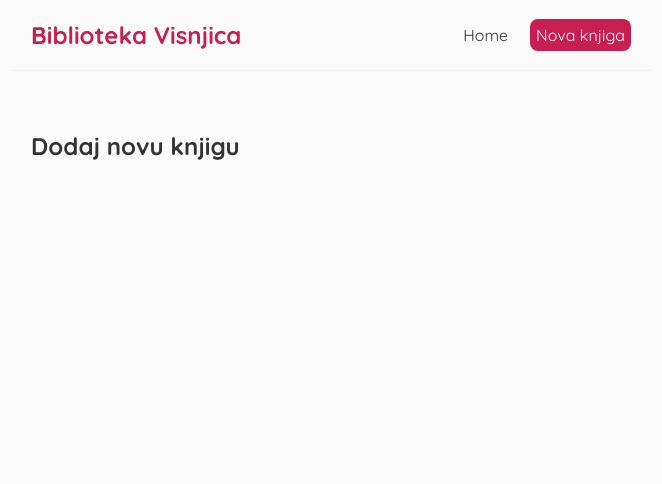
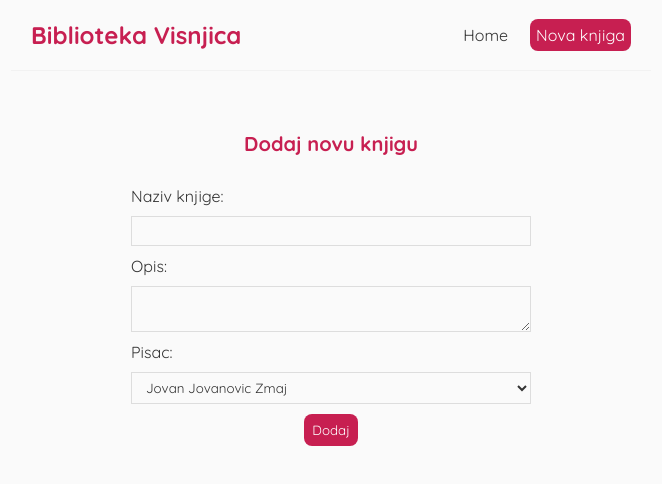
Before and after one commit to nnatasa/iteh-react, a React (Create React App) app: page /create in a window 1280 px wide. Shown: the top 484 px of the page, without its empty margins (309-971 px from the left). Built offline with nearby package versions, Linux system fonts and the light colour scheme.

Commit message:
dodato dodajKnjigu

```diff
--- a/src/App.js
+++ b/src/App.js
@@ -3,6 +3,7 @@
 import {BrowserRouter as Router, Route, Switch} from 'react-router-dom';
 import Create from './components/Create';
 import BookDetails from './components/BookDetails';
+import React, {Component} from 'react';
 
 
 function App() {
--- a/src/components/BookDetails.jsx
+++ b/src/components/BookDetails.jsx
@@ -1,4 +1,5 @@
 import { useParams } from "react-router-dom/cjs/react-router-dom.min";
+import React, {Component} from 'react';
 
 const BookDetails = () => {
 
--- a/src/components/Books.jsx
+++ b/src/components/Books.jsx
@@ -1,4 +1,4 @@
-import React from 'react';
+import React, {Component} from 'react';
 import { BrowserRouter as Router, Link } from 'react-router-dom';
 
 const Books = ({books, handleDelete}) => {
--- a/src/components/Create.jsx
+++ b/src/components/Create.jsx
@@ -1,9 +1,47 @@
+import React, {Component} from 'react';
+
+import { useState } from "react";
+
 const Create = () => {
-    return (
-        <div className="create">
-            <h2>Dodaj novu knjigu</h2>
-        </div>
-     );
+  const [title, setTitle] = useState('');
+  const [description, setDescription] = useState('');
+  const [author, setAuthor] = useState('mario');
+
+  const handleSubmit = (e) => {
+    e.preventDefault();
+    const book = {title, description, author};
+
+  }
+  return (
+    <div className="create">
+      <h2>Dodaj novu knjigu</h2>
+      <form onSubmit={handleSubmit}>
+        <label>Naziv knjige:</label>
+        <input
+          type="text"
+          required
+          value={title}
+          onChange={(e) => setTitle(e.target.value)}
+        />
+        <label>Opis:</label>
+        <textarea
+          required
+          value={description}
+          onChange={(e) => setDescription(e.target.value)}
+        ></textarea>
+        <label>Pisac:</label>
+        <select
+          value={author}
+          onChange={(e) => setAuthor(e.target.value)}
+        >
+        <option value="jjzmaj">Jovan Jovanovic Zmaj</option>
+          <option value="ivoandric">Ivo Andric</option>
+          <option value="mesaselimovic">Mesa Selimovic</option>
+        </select>
+        <button>Dodaj</button>
+      </form>
+    </div>
+  );
 }
 
 export default Create;
--- a/src/components/Home.jsx
+++ b/src/components/Home.jsx
@@ -1,5 +1,6 @@
 import { useState, useEffect } from "react";
 import Books from "./Books";
+import React, {Component} from 'react';
 
 const Home = () => {
 
--- a/src/components/Navbar.jsx
+++ b/src/components/Navbar.jsx
@@ -1,11 +1,12 @@
-import { BrowserRouter as Rouster, Link } from 'react-router-dom';
+import { BrowserRouter as Router, Link } from 'react-router-dom';
+import React, {Component} from 'react';
 
 const Navbar = () => {
     return (
         <nav className="navbar">
             <h1>Biblioteka Visnjica</h1>
             <div className="links">
-                <Link to="/">Home</Link>
+                <a href="/">Home</a>
                 <a href="/create" style={{
                     color: "white",
                     backgroundColor: '#c71f51',
--- a/src/index.css
+++ b/src/index.css
@@ -49,3 +49,34 @@
   color: #c71f51;
   margin-bottom: 8px;
 }
+
+.create {
+  max-width: 400px;
+  margin: 0 auto;
+  text-align: center;
+}
+.create label {
+  text-align: left;
+  display: block;
+}
+.create h2 {
+  font-size: 20px;
+  color: #c71f51;
+  margin-bottom: 30px;
+}
+.create input, .create textarea, .create select {
+  width: 100%;
+  padding: 6px 10px;
+  margin: 10px 0;
+  border: 1px solid #ddd;
+  box-sizing: border-box;
+  display: block;
+}
+.create button {
+  background: #c71f51;
+  color: #fff;
+  border: 0;
+  padding: 8px;
+  border-radius: 8px;
+  cursor: pointer;
+}
--- a/src/index.js
+++ b/src/index.js
@@ -2,7 +2,6 @@
 import ReactDOM from 'react-dom/client';
 import './index.css';
 import App from './App';
-
 
 const root = ReactDOM.createRoot(document.getElementById('root'));
 root.render(
```
Also changed, not shown: 1 other file (tests, documents, lock files or other folders).
